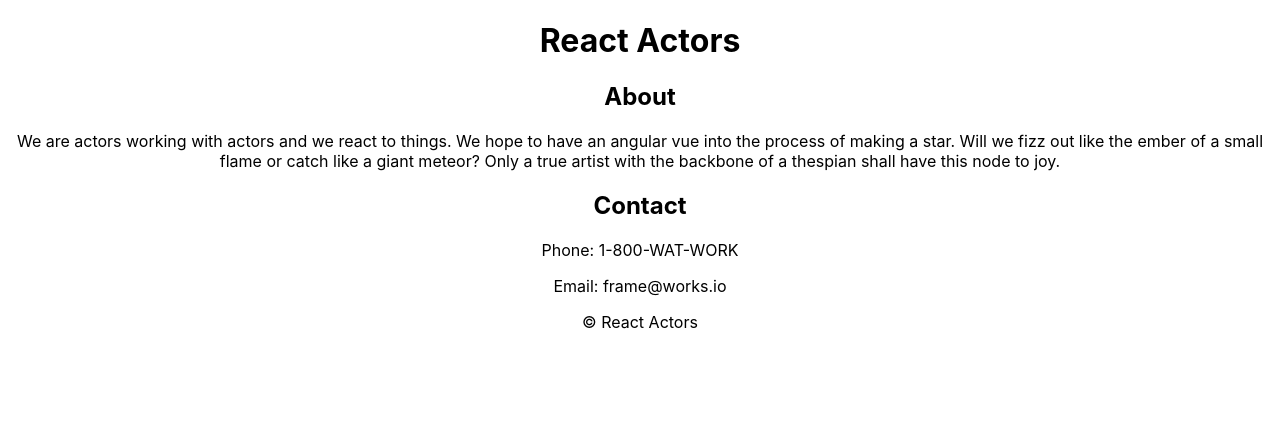
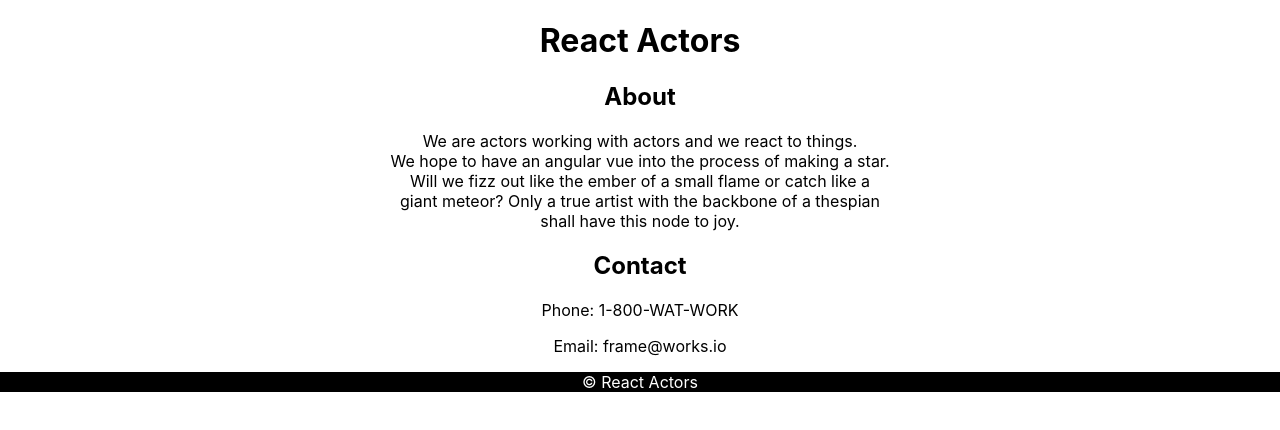
Before and after one commit to Harrisoncre8/react-actors, a React (Create React App) app: page / in a window 1280 px wide. Shown: the top 430 px of the page. Built offline with nearby package versions, Linux system fonts and the light colour scheme.

Commit message:
Styling for footer and contact

```diff
--- a/src/components/About/About.js
+++ b/src/components/About/About.js
@@ -6,10 +6,10 @@ class About extends Component {
         return(
             <>
                 <h2>About</h2>
-                <p>We are actors working with actors and we react to things.
-                    We hope to have an angular vue into the process of making a star.
-                    Will we fizz out like the ember of a small flame or catch like a
-                    giant meteor? Only a true artist with the backbone of a thespian
+                <p>We are actors working with actors and we react to things.<br></br>
+                    We hope to have an angular vue into the process of making a star.<br></br>
+                    Will we fizz out like the ember of a small flame or catch like a<br></br>
+                    giant meteor? Only a true artist with the backbone of a thespian<br></br>
                     shall have this node to joy.
                 </p>
             </>
--- /dev/null
+++ b/src/components/Footer/Footer.css
@@ -0,0 +1,4 @@
+footer {
+    background-color: black;
+    color: white;
+}
--- a/src/components/Footer/Footer.js
+++ b/src/components/Footer/Footer.js
@@ -1,4 +1,5 @@
 import React, { Component } from 'react';
+import './Footer.css';
 
 class Footer extends Component {
 
```
